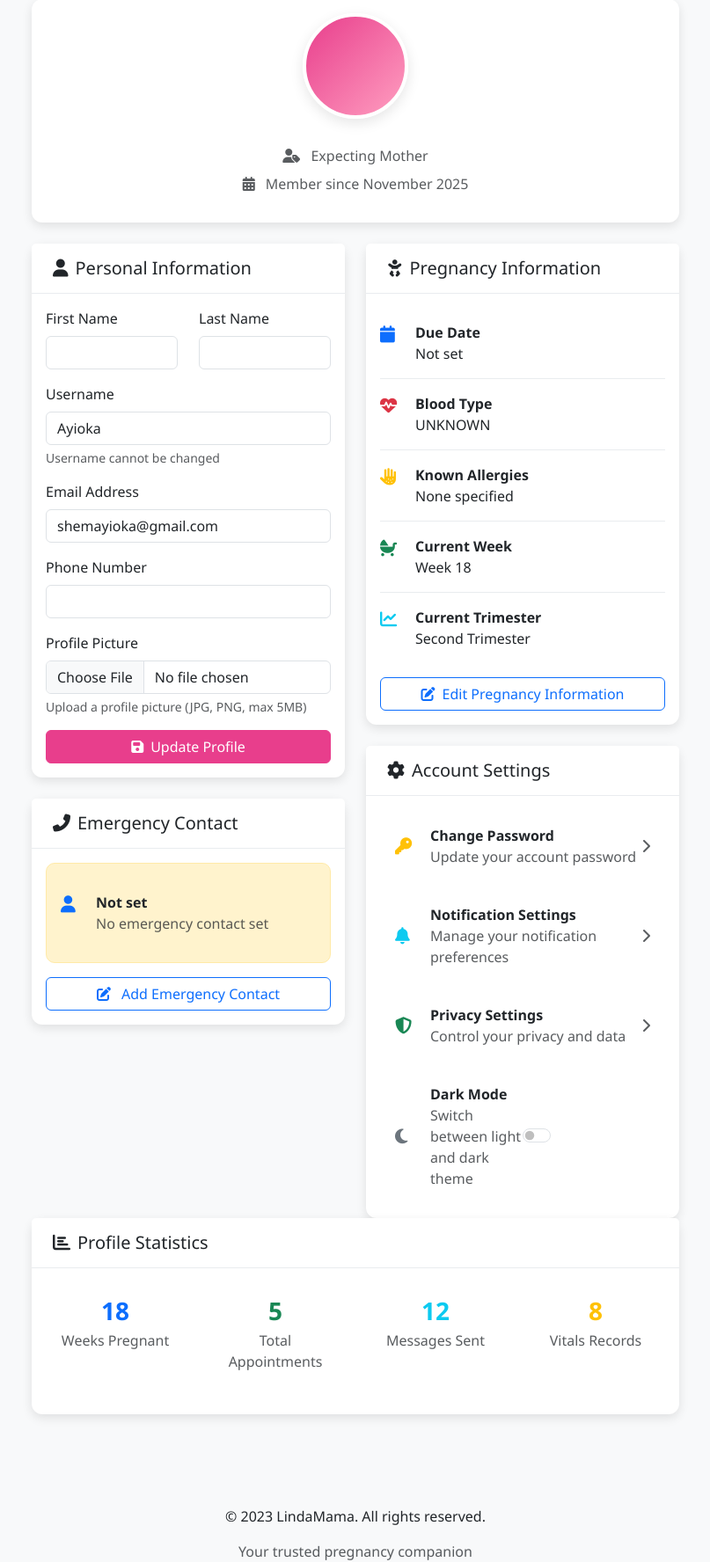
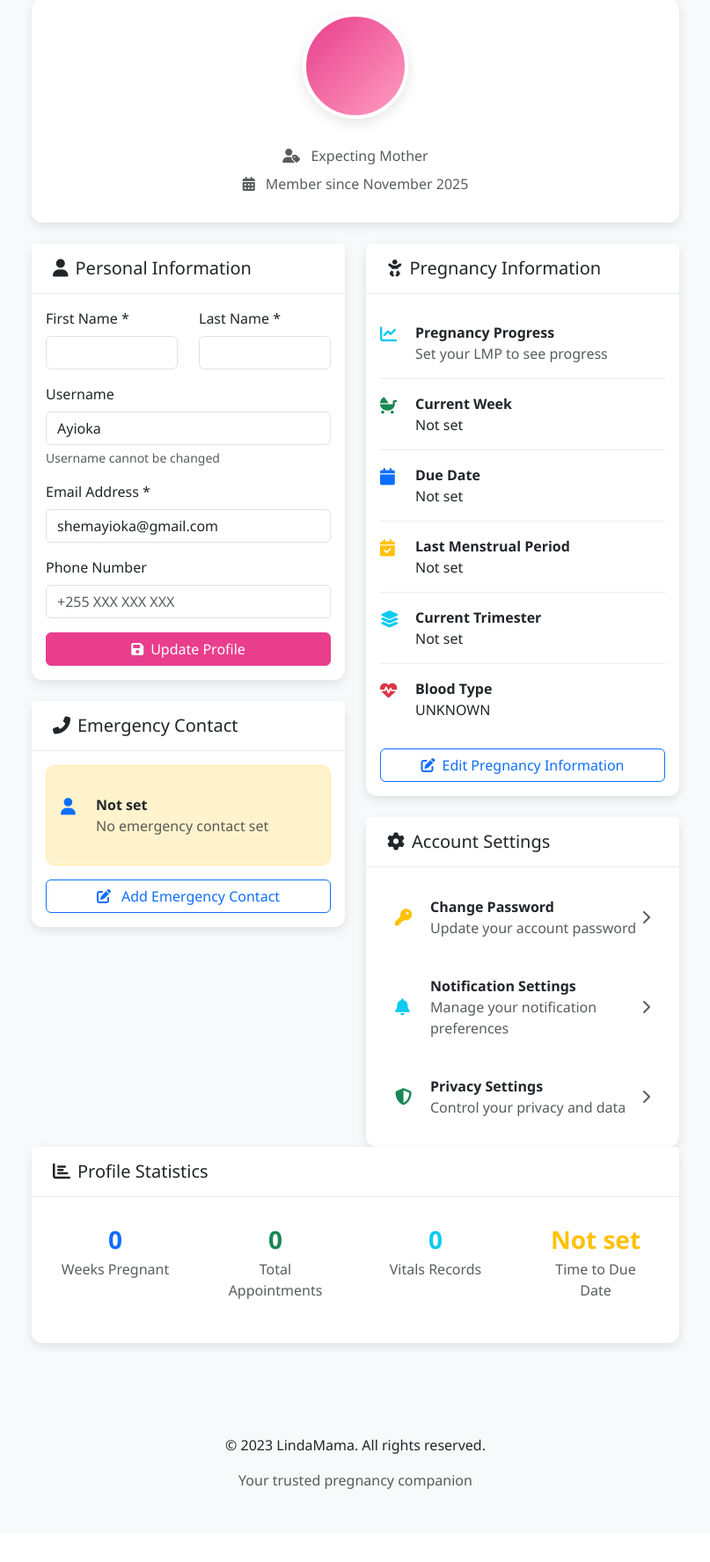
Before and after one commit to ayioka/Linda-Mama-Pregnancy-App, a Django app: page /profile/ in a window 1280 px wide. Shown: the part 81-1857 px from the top of the page at 88% size, without its empty margins (236-1043 px from the left). After the commit the page ends 1774 px from the top, so only its background shows below. Run offline with Django 4.2, Linux system fonts and the light colour scheme; a user stored in the database is signed in; data comes from the database, SQL or seed files in the repository; data that the repository does not hold is empty.

Commit message:
Update profile.html

```diff
--- a/pregnancy/templates/pregnancy/profile.html
+++ b/pregnancy/templates/pregnancy/profile.html
@@ -155,6 +155,9 @@
       color: #e83e8c;
       font-weight: 600;
     }
+    .progress-bar {
+      background-color: #e83e8c;
+    }
     @media (max-width: 768px) {
       .avatar-img, .avatar-placeholder {
         width: 100px;
@@ -217,6 +220,21 @@
     {% endfor %}
   {% endif %}
 
+  <!-- Display form errors -->
+  {% if form.errors %}
+    <div class="alert alert-danger alert-dismissible fade show">
+      <strong>Please correct the errors below:</strong>
+      <ul class="mb-0">
+        {% for field, errors in form.errors.items %}
+          {% for error in errors %}
+            <li>{{ field|title }}: {{ error }}</li>
+          {% endfor %}
+        {% endfor %}
+      </ul>
+      <button type="button" class="btn-close" data-bs-dismiss="alert"></button>
+    </div>
+  {% endif %}
+
     <div class="row">
         <div class="col-lg-8 mx-auto">
             <!-- Profile Header -->
@@ -260,14 +278,14 @@
 
                                 <div class="row">
                                     <div class="col-md-6 mb-3">
-                                        <label for="id_first_name" class="form-label">First Name</label>
+                                        <label for="id_first_name" class="form-label">First Name *</label>
                                         <input type="text" class="form-control" id="id_first_name" name="first_name"
-                                               value="{{ user.first_name }}" required>
+                                               value="{{ form.first_name.value|default:user.first_name }}" required>
                                     </div>
                                     <div class="col-md-6 mb-3">
-                                        <label for="id_last_name" class="form-label">Last Name</label>
+                                        <label for="id_last_name" class="form-label">Last Name *</label>
                                         <input type="text" class="form-control" id="id_last_name" name="last_name"
-                                               value="{{ user.last_name }}" required>
+                                               value="{{ form.last_name.value|default:user.last_name }}" required>
                                     </div>
                                 </div>
 
@@ -279,27 +297,20 @@
                                 </div>
 
                                 <div class="mb-3">
-                                    <label for="id_email" class="form-label">Email Address</label>
+                                    <label for="id_email" class="form-label">Email Address *</label>
                                     <input type="email" class="form-control" id="id_email" name="email"
-                                           value="{{ user.email }}" required>
+                                           value="{{ form.email.value|default:user.email }}" required>
                                 </div>
 
-                                {% if profile %}
                                 <div class="mb-3">
                                     <label for="id_phone_number" class="form-label">Phone Number</label>
                                     <input type="tel" class="form-control" id="id_phone_number" name="phone_number"
-                                           value="{{ profile.phone_number|default:'' }}">
-                                </div>
-                                {% endif %}
-
-                                <div class="mb-3">
-                                    <label class="form-label">Profile Picture</label>
-                                    <input type="file" class="form-control" id="profilePicture" name="profile_picture">
-                                    <div class="form-text">Upload a profile picture (JPG, PNG, max 5MB)</div>
+                                           value="{{ form.phone_number.value|default:profile.phone_number|default:'' }}"
+                                           placeholder="+255 XXX XXX XXX">
                                 </div>
 
                                 <div class="d-grid">
-                                    <button type="submit" class="btn btn-primary">
+                                    <button type="submit" name="update_profile" class="btn btn-primary">
                                         <i class="fas fa-save me-2"></i>Update Profile
                                     </button>
                                 </div>
@@ -349,6 +360,42 @@
                         <div class="card-body">
                             <div class="pregnancy-info">
                                 {% if profile %}
+                                <!-- Pregnancy Progress -->
+                                {% with progress=profile.get_pregnancy_progress week_data=profile.calculate_pregnancy_week trimester=profile.get_trimester %}
+                                <div class="info-item">
+                                    <i class="fas fa-chart-line text-info me-3"></i>
+                                    <div>
+                                        <strong>Pregnancy Progress</strong>
+                                        {% if week_data %}
+                                        <div class="progress mt-2" style="height: 20px;">
+                                            <div class="progress-bar" role="progressbar"
+                                                 style="width: {{ progress }}%;"
+                                                 aria-valuenow="{{ progress }}"
+                                                 aria-valuemin="0" aria-valuemax="100">
+                                                {{ progress|floatformat:0 }}%
+                                            </div>
+                                        </div>
+                                        <small class="text-muted">{{ progress|floatformat:0 }}% complete</small>
+                                        {% else %}
+                                        <p class="mb-0 text-muted">Set your LMP to see progress</p>
+                                        {% endif %}
+                                    </div>
+                                </div>
+
+                                <div class="info-item">
+                                    <i class="fas fa-baby-carriage text-success me-3"></i>
+                                    <div>
+                                        <strong>Current Week</strong>
+                                        <p class="mb-0">
+                                            {% if week_data %}
+                                                Week {{ week_data.week }} (Day {{ week_data.day }})
+                                            {% else %}
+                                                Not set
+                                            {% endif %}
+                                        </p>
+                                    </div>
+                                </div>
+
                                 <div class="info-item">
                                     <i class="fas fa-calendar text-primary me-3"></i>
                                     <div>
@@ -356,6 +403,29 @@
                                         <p class="mb-0">{{ profile.due_date|date:"F d, Y"|default:"Not set" }}</p>
                                     </div>
                                 </div>
+
+                                <div class="info-item">
+                                    <i class="fas fa-calendar-check text-warning me-3"></i>
+                                    <div>
+                                        <strong>Last Menstrual Period</strong>
+                                        <p class="mb-0">{{ profile.last_menstrual_period|date:"F d, Y"|default:"Not set" }}</p>
+                                    </div>
+                                </div>
+
+                                <div class="info-item">
+                                    <i class="fas fa-layer-group text-info me-3"></i>
+                                    <div>
+                                        <strong>Current Trimester</strong>
+                                        <p class="mb-0">
+                                            {% if trimester %}
+                                                {{ trimester.name }}
+                                            {% else %}
+                                                Not set
+                                            {% endif %}
+                                        </p>
+                                    </div>
+                                </div>
+
                                 <div class="info-item">
                                     <i class="fas fa-heartbeat text-danger me-3"></i>
                                     <div>
@@ -363,27 +433,7 @@
                                         <p class="mb-0">{{ profile.blood_type|default:"Not set" }}</p>
                                     </div>
                                 </div>
-                                <div class="info-item">
-                                    <i class="fas fa-allergies text-warning me-3"></i>
-                                    <div>
-                                        <strong>Known Allergies</strong>
-                                        <p class="mb-0">{{ profile.allergies|default:"None specified" }}</p>
-                                    </div>
-                                </div>
-                                <div class="info-item">
-                                    <i class="fas fa-baby-carriage text-success me-3"></i>
-                                    <div>
-                                        <strong>Current Week</strong>
-                                        <p class="mb-0">Week 18</p>
-                                    </div>
-                                </div>
-                                <div class="info-item">
-                                    <i class="fas fa-chart-line text-info me-3"></i>
-                                    <div>
-                                        <strong>Current Trimester</strong>
-                                        <p class="mb-0">Second Trimester</p>
-                                    </div>
-                                </div>
+                                {% endwith %}
                                 {% else %}
                                 <div class="text-center text-muted py-4">
                                     <i class="fas fa-baby fa-3x mb-3"></i>
@@ -407,7 +457,7 @@
                         </div>
                         <div class="card-body">
                             <div class="settings-list">
-                                <a href="#" class="settings-item">
+                                <a href="{% url 'password_change' %}" class="settings-item">
                                     <i class="fas fa-key text-warning"></i>
                                     <div>
                                         <strong>Change Password</strong>
@@ -433,18 +483,6 @@
                                     </div>
                                     <i class="fas fa-chevron-right text-muted"></i>
                                 </a>
-
-                                <div class="settings-item">
-                                    <i class="fas fa-moon text-secondary"></i>
-                                    <div>
-                                        <strong>Dark Mode</strong>
-                                        <p class="text-muted mb-0">Switch between light and dark theme</p>
-                                    </div>
-                                    <div class="form-check form-switch">
-                                        <input class="form-check-input" type="checkbox" id="darkModeSwitch">
-                                        <label class="form-check-label" for="darkModeSwitch"></label>
-                                    </div>
-                                </div>
                             </div>
                         </div>
                     </div>
@@ -460,28 +498,36 @@
                 </div>
                 <div class="card-body">
                     <div class="row text-center">
+                        {% with week_data=profile.calculate_pregnancy_week %}
                         <div class="col-md-3 mb-3">
                             <div class="stat">
-                                <h3 class="text-primary mb-1">18</h3>
+                                <h3 class="text-primary mb-1">{{ week_data.week|default:"0" }}</h3>
                                 <p class="text-muted mb-0">Weeks Pregnant</p>
                             </div>
                         </div>
+                        {% endwith %}
                         <div class="col-md-3 mb-3">
                             <div class="stat">
-                                <h3 class="text-success mb-1">5</h3>
+                                <h3 class="text-success mb-1">{{ user.appointments.count|default:"0" }}</h3>
                                 <p class="text-muted mb-0">Total Appointments</p>
                             </div>
                         </div>
                         <div class="col-md-3 mb-3">
                             <div class="stat">
-                                <h3 class="text-info mb-1">12</h3>
-                                <p class="text-muted mb-0">Messages Sent</p>
+                                <h3 class="text-info mb-1">{{ user.health_metrics.count|default:"0" }}</h3>
+                                <p class="text-muted mb-0">Vitals Records</p>
                             </div>
                         </div>
                         <div class="col-md-3 mb-3">
                             <div class="stat">
-                                <h3 class="text-warning mb-1">8</h3>
-                                <p class="text-muted mb-0">Vitals Records</p>
+                                <h3 class="text-warning mb-1">
+                                    {% if profile.due_date %}
+                                        {{ profile.due_date|timeuntil }}
+                                    {% else %}
+                                        Not set
+                                    {% endif %}
+                                </h3>
+                                <p class="text-muted mb-0">Time to Due Date</p>
                             </div>
                         </div>
                     </div>
@@ -499,7 +545,7 @@
                 <h5 class="modal-title">Edit Emergency Contact</h5>
                 <button type="button" class="btn-close" data-bs-dismiss="modal"></button>
             </div>
-            <form method="post" id="emergencyContactForm">
+            <form method="post">
                 {% csrf_token %}
                 <div class="modal-body">
                     <div class="mb-3">
@@ -509,7 +555,7 @@
                                placeholder="Enter full name and phone number">
                     </div>
                     <div class="mb-3">
-                        <label for="id_phone_number" class="form-label">Your Phone Number</label>
+                        <label for="id_phone_number_modal" class="form-label">Your Phone Number</label>
                         <input type="tel" class="form-control" id="id_phone_number_modal" name="phone_number"
                                value="{{ profile.phone_number|default:'' }}"
                                placeholder="Enter your phone number">
@@ -517,7 +563,7 @@
                 </div>
                 <div class="modal-footer">
                     <button type="button" class="btn btn-secondary" data-bs-dismiss="modal">Cancel</button>
-                    <button type="submit" class="btn btn-primary">Save Contact</button>
+                    <button type="submit" name="update_emergency" class="btn btn-primary">Save Contact</button>
                 </div>
             </form>
         </div>
@@ -532,20 +578,33 @@
                 <h5 class="modal-title">Edit Pregnancy Information</h5>
                 <button type="button" class="btn-close" data-bs-dismiss="modal"></button>
             </div>
-            <form method="post" id="pregnancyProfileForm">
+            <form method="post">
                 {% csrf_token %}
                 <div class="modal-body">
                     <div class="row">
+                        <div class="col-md-6">
+                            <div class="mb-3">
+                                <label for="id_last_menstrual_period" class="form-label">Last Menstrual Period (LMP) *</label>
+                                <input type="date" class="form-control" id="id_last_menstrual_period" name="last_menstrual_period"
+                                       value="{{ profile.last_menstrual_period|date:'Y-m-d'|default:'' }}" required>
+                                <div class="form-text">
+                                    First day of your last period - used to calculate pregnancy progress
+                                </div>
+                            </div>
+                        </div>
                         <div class="col-md-6">
                             <div class="mb-3">
                                 <label for="id_due_date" class="form-label">Expected Due Date</label>
                                 <input type="date" class="form-control" id="id_due_date" name="due_date"
                                        value="{{ profile.due_date|date:'Y-m-d'|default:'' }}">
                                 <div class="form-text">
-                                    Your expected due date
+                                    Will be calculated automatically from LMP
                                 </div>
                             </div>
                         </div>
+                    </div>
+
+                    <div class="row">
                         <div class="col-md-6">
                             <div class="mb-3">
                                 <label for="id_blood_type" class="form-label">Blood Type</label>
@@ -559,6 +618,17 @@
                                     <option value="AB-" {% if profile.blood_type == "AB-" %}selected{% endif %}>AB-</option>
                                     <option value="O+" {% if profile.blood_type == "O+" %}selected{% endif %}>O+</option>
                                     <option value="O-" {% if profile.blood_type == "O-" %}selected{% endif %}>O-</option>
+                                </select>
+                            </div>
+                        </div>
+                        <div class="col-md-6">
+                            <div class="mb-3">
+                                <label for="id_pregnancy_type" class="form-label">Pregnancy Type</label>
+                                <select class="form-select" id="id_pregnancy_type" name="pregnancy_type">
+                                    <option value="singleton" {% if profile.pregnancy_type == "singleton" %}selected{% endif %}>Singleton</option>
+                                    <option value="twins" {% if profile.pregnancy_type == "twins" %}selected{% endif %}>Twins</option>
+                                    <option value="triplets" {% if profile.pregnancy_type == "triplets" %}selected{% endif %}>Triplets</option>
+                                    <option value="multiple" {% if profile.pregnancy_type == "multiple" %}selected{% endif %}>Multiple</option>
                                 </select>
                             </div>
                         </div>
@@ -578,7 +648,7 @@
                 </div>
                 <div class="modal-footer">
                     <button type="button" class="btn btn-secondary" data-bs-dismiss="modal">Cancel</button>
-                    <button type="submit" class="btn btn-primary">Update Information</button>
+                    <button type="submit" name="update_pregnancy" class="btn btn-primary">Update Information</button>
                 </div>
             </form>
         </div>
@@ -595,39 +665,25 @@
 <script src="https://cdn.jsdelivr.net/npm/bootstrap@5.3.1/dist/js/bootstrap.bundle.min.js"></script>
 <script>
 document.addEventListener('DOMContentLoaded', function() {
-    // Profile picture upload
-    const profilePictureInput = document.getElementById('profilePicture');
-    const avatarOverlay = document.querySelector('.avatar-overlay');
+    // Auto-calculate due date when LMP is entered
+    const lmpInput = document.getElementById('id_last_menstrual_period');
+    const dueDateInput = document.getElementById('id_due_date');
 
-    if (avatarOverlay && profilePictureInput) {
-        avatarOverlay.addEventListener('click', function() {
-            profilePictureInput.click();
-        });
+    if (lmpInput && dueDateInput) {
+        lmpInput.addEventListener('change', function() {
+            if (this.value && !dueDateInput.value) {
+                const lmpDate = new Date(this.value);
+                const dueDate = new Date(lmpDate);
+                dueDate.setDate(dueDate.getDate() + 280); // 40 weeks = 280 days
 
-        profilePictureInput.addEventListener('change', function() {
-            if (this.files && this.files[0]) {
-                // In a real application, you would submit the form here
-                // For now, just show a success message
-                alert('Profile picture will be updated when you save the form!');
+                // Format date as YYYY-MM-DD
+                const formattedDueDate = dueDate.toISOString().split('T')[0];
+                dueDateInput.value = formattedDueDate;
             }
         });
     }
 
-    // Dark mode toggle
-    const darkModeSwitch = document.getElementById('darkModeSwitch');
-    if (darkModeSwitch) {
-        darkModeSwitch.addEventListener('change', function() {
-            if (this.checked) {
-                document.body.classList.add('dark-mode');
-                alert('Dark mode enabled!');
-            } else {
-                document.body.classList.remove('dark-mode');
-                alert('Dark mode disabled!');
-            }
-        });
-    }
-
-    // Form validation for main profile form
+    // Form validation
     const profileForm = document.querySelector('form[method="post"]');
     if (profileForm) {
         profileForm.addEventListener('submit', function(e) {
```
